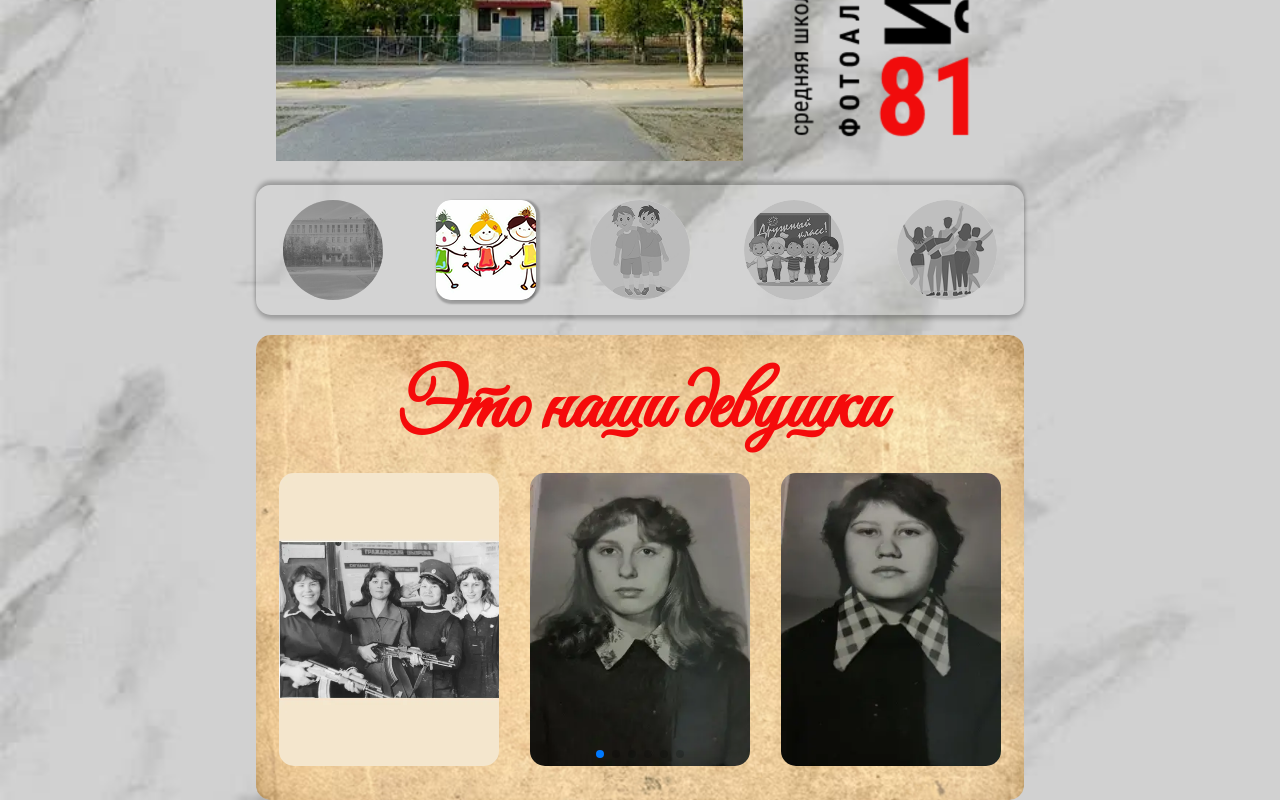
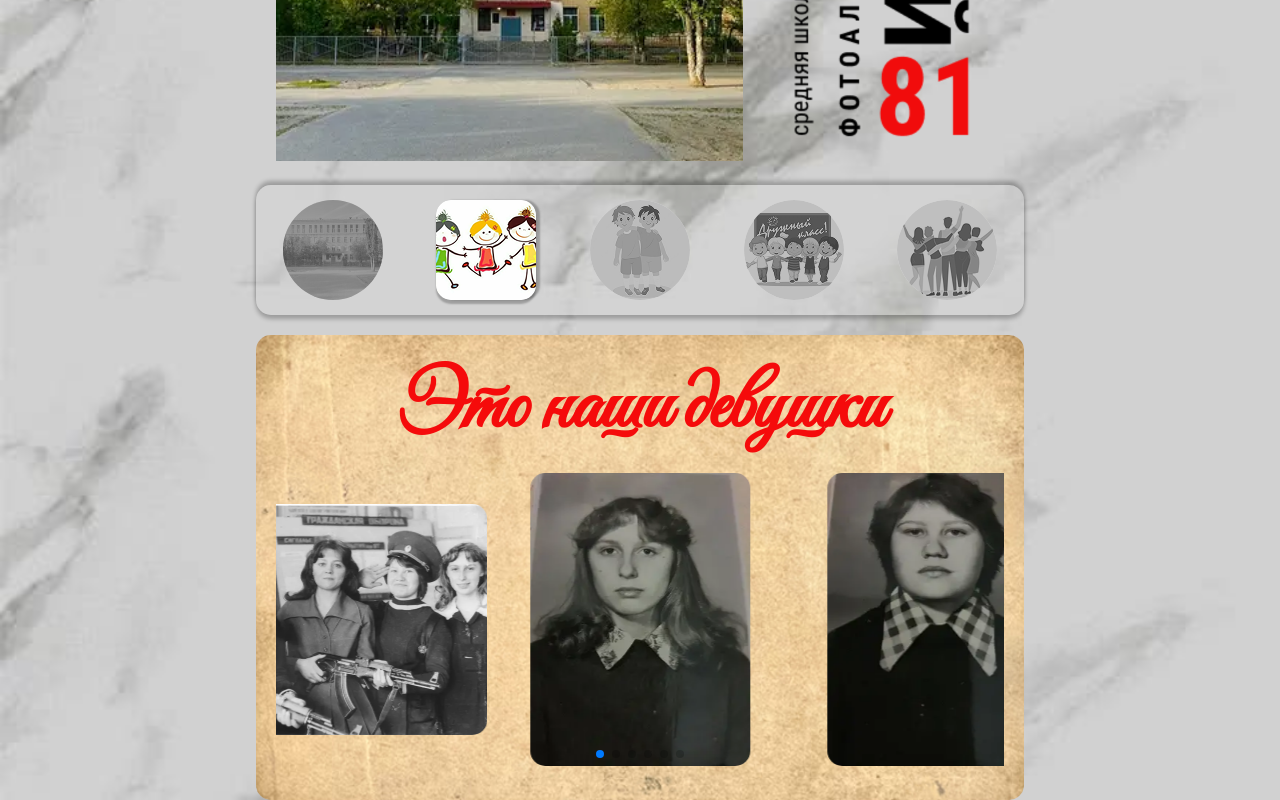
Before and after one commit to Dmitry1964/school_17_dev, a React (Vite) app: page /girls in a window 1280 px wide. Shown: the part 229-1029 px from the top of the page. Built offline with nearby package versions, Linux system fonts and the light colour scheme; a web font is replaced by a local one.

Commit message:
Добавляет girls-list rel.3

```diff
--- a/src/shared/data/girls-data.js
+++ b/src/shared/data/girls-data.js
@@ -41,11 +41,11 @@ export const girlsData = [
   },
     {
     id: 'c64646ce6d574a5db32e31f9615sd45d8',
-    path: '/img/girls/military-girls-2.jpg',
-    pathWebp: '/img/girls/military-girls-2.webp',
+    path: '/img/girls/military-girls.jpg',
+    pathWebp: '/img/girls/military-girls.webp',
     alt: 'Фотография девушек',
-    width: '220',
-    height: '293'
+    width: '290',
+    height: '231'
   },
 
 
--- a/src/widgets/girls-list/girls-list.jsx
+++ b/src/widgets/girls-list/girls-list.jsx
@@ -21,7 +21,6 @@ const GirlsList = () => {
             modules={[Pagination, EffectCreative]}
             pagination={{ clickable: true }}
             loop={true}
-            speed={0.3}
             effect="creative"
             creativeEffect={{
               prev: {
@@ -52,24 +51,13 @@ const GirlsList = () => {
         )}
         {isTablet && (
           <Swiper
-            slidesPerView={3}
+            slidesPerView={2.5}
             centeredSlides={true}
-            spaceBetween={25}
+            spaceBetween={15}
             modules={[Pagination, FreeMode]}
             pagination={{ clickable: true }}
             loop={true}
             freeMode={true}
-            speed={0.3}
-            breakpoints={{
-              480: {
-                slidesPerView: 2,
-                spaceBetween: 20,
-              },
-              720: {
-                slidesPerView: 3,
-                spaceBetween: 25,
-              },
-            }}
           >
             {girlsData.map((item) => (
               <SwiperSlide key={item.id}>
```
Also changed, not shown: public/img/girls/military-girls.jpg, public/img/girls/military-girls.webp.
